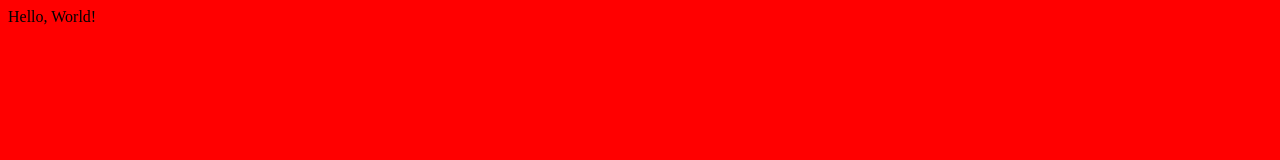
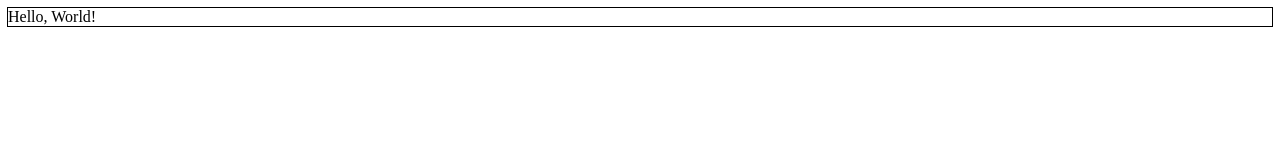
Before and after one commit to qpongratz/restaurant-page, a website built with webpack: page dist/index.html in a window 1280 px wide. Built offline with Linux system fonts and the light colour scheme.

Commit message:
Remove red background

```diff
--- a/src/style.css
+++ b/src/style.css
@@ -1,3 +1,3 @@
-body {
-  background-color: red;
+div {
+  outline: 1px black solid;
 }
```
Also changed, not shown: dist/main.js.
